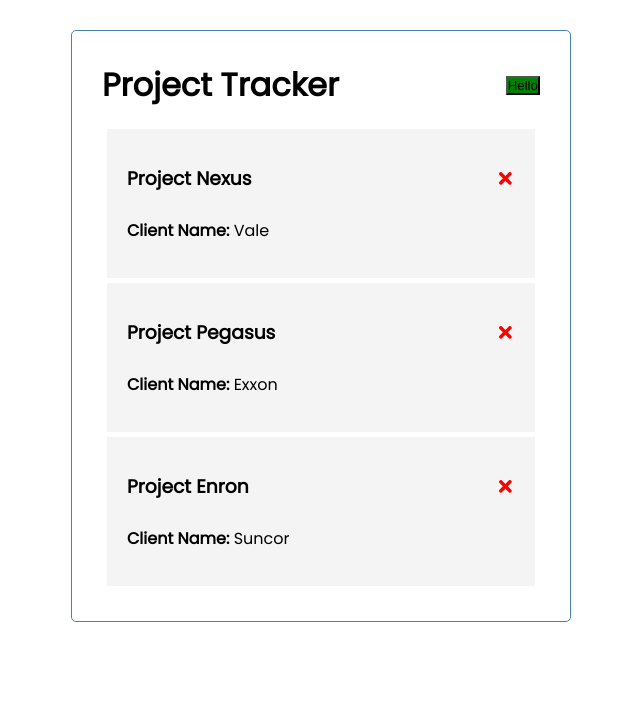
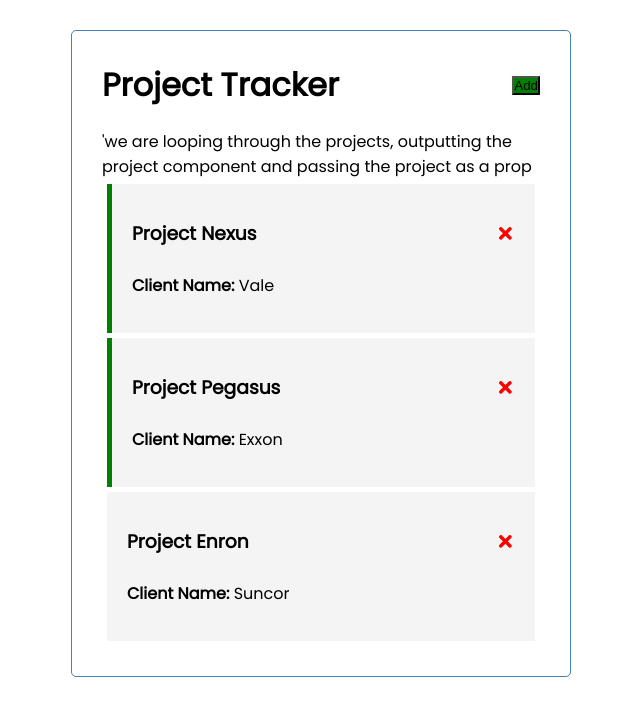
Before and after one commit to tm5682/Project-Tracker, a React (Create React App) app: page / in a window 1280 px wide. Shown: the top 716 px of the page, without its empty margins (319-959 px from the left). Built offline with nearby package versions, Linux system fonts and the light colour scheme.

Commit message:
project gets deleted, double click toggle function added

```diff
--- a/src/App.js
+++ b/src/App.js
@@ -1,38 +1,60 @@
-import { useState } from 'react'
+import { useState } from "react";
 
-import Header from './components/Header'
-import Projects from './components/Projects';
+import Header from "./components/Header";
+import Projects from "./components/Projects";
 
 const App = () => {
-
   const [projects, setProjects] = useState([
     {
       id: 1,
-        name: 'Project Nexus',
-        client_name: 'Vale',
+      name: "Project Nexus",
+      client_name: "Vale",
       current_status: true,
     },
     {
       id: 2,
-        name: 'Project Pegasus',
-        client_name: 'Exxon',
+      name: "Project Pegasus",
+      client_name: "Exxon",
       current_status: true,
     },
     {
       id: 3,
-        name: 'Project Enron',
-        client_name: 'Suncor',
+      name: "Project Enron",
+      client_name: "Suncor",
       current_status: false,
-    }
-    ])
+    },
+  ]);
+
+  //Delete Project
+  const deleteProject = (id) => {
+    setProjects(projects.filter((project) => project.id !== id));
+  };
+
+  //Toggle Reminder
+  const toggleReminder = (id) => {
+    setProjects(
+      projects.map((project) =>
+        project.id === id
+          ? { ...project, current_status: !project.current_status }
+          : project
+      )
+    );
+  };
 
   return (
     <div className="container">
       <Header />
-     <Projects projects={projects} />
-
+      {projects.length > 0 ? (
+        <Projects
+          projects={projects}
+          onDelete={deleteProject}
+          onToggle={toggleReminder}
+        />
+      ) : (
+        "No Project to Show."
+      )}
     </div>
   );
-}
+};
 
 export default App;
--- a/src/components/Header.js
+++ b/src/components/Header.js
@@ -13,7 +13,7 @@
     return (
         <header className='header'>
           <h1>{title}</h1>
-          <Button color='green' text ='Hello' onClick={onClick} />
+          <Button color='green' text ='Add' onClick={onClick} />
         </header>
     )
 }
--- a/src/components/Project.js
+++ b/src/components/Project.js
@@ -1,22 +1,29 @@
 //importing font awesome icons from react-icons
-import { FaTimes } from 'react-icons/fa'
+import { FaTimes } from "react-icons/fa";
 
-
-
-
-const Project = ({ project }) => {
+const Project = ({ project, onDelete, onToggle }) => {
   return (
-        <div className='project'>
+    <div
+      //if current status true then use reminder css class else project class
+      className={`project ${project.current_status ? "reminder" : ""}`}
+      onDoubleClick={() => onToggle(project.id)}
+    >
       <br />
       <h3>
-                {project.name}  <FaTimes style={{ color:
-                'red', cursor: 'pointer'}} />
+        {project.name}
+        <FaTimes
+          style={{ color: "red", cursor: "pointer" }}
+          onClick={() => onDelete(project.id)}
+        />
       </h3>
       <br />
-            <p> <b>Client Name:</b> {project.client_name} </p>
+      <p>
+        {" "}
+        <b>Client Name:</b> {project.client_name}{" "}
+      </p>
       <br />
     </div>
-    )
-}
+  );
+};
 
-export default Project
+export default Project;
--- a/src/components/Projects.js
+++ b/src/components/Projects.js
@@ -1,17 +1,20 @@
-//Will have all the projects
-//Getting state from global app in app.js
+import Project from "./Project";
 
-import Project from "./Project"
+const Projects = ({ projects, onDelete, onToggle }) => {
+  return (
+    <>
+      'we are looping through the projects, outputting the project component and
+      passing the project as a prop
+      {projects.map((project) => (
+        <Project
+          key={project.id}
+          project={project}
+          onDelete={onDelete}
+          onToggle={onToggle}
+        />
+      ))}
+    </>
+  );
+};
 
-const Projects = ({ projects }) => {
-
-
-
-    return (
-        <>
-            {projects.map(project => <Project key={project.id} project={project} /> )}
-        </>
-    )
-}
-
-export default Projects
+export default Projects;
```
Lines whose indentation alone changed are shown as unchanged.
